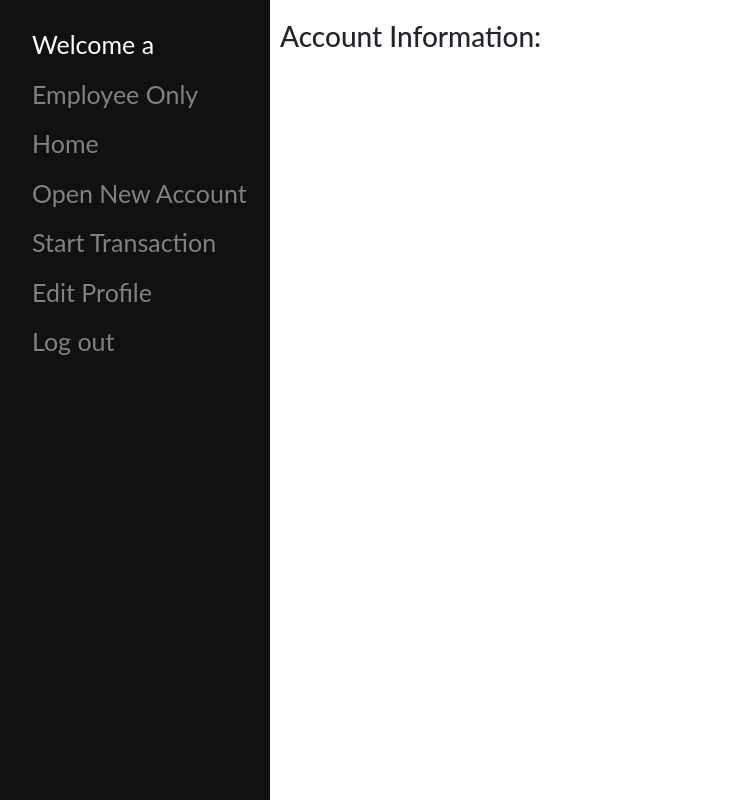
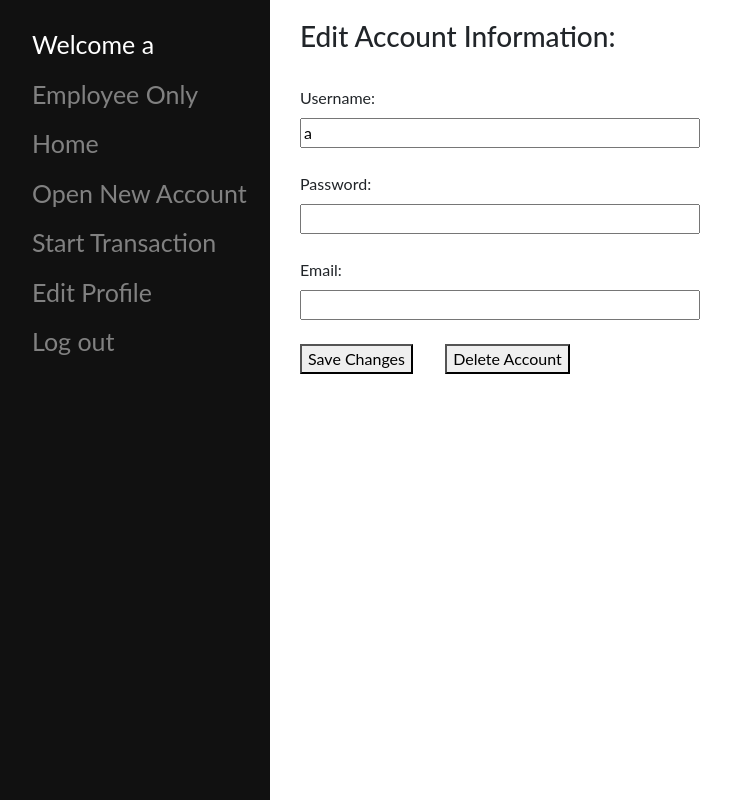
Before and after one commit to NMoua-Edu/BankDB, a PHP site: page /editprofile.php in a window 1280 px wide. Shown: the whole page, without its empty margins (0-731 px from the left). Run offline with PHP 8.4, Linux system fonts and the light colour scheme; a user stored in the database is signed in.

Commit message:
adds form to edit profile page

```diff
--- a/editprofile.php
+++ b/editprofile.php
@@ -5,6 +5,7 @@
 
 <!DOCTYPE html>
 <html>
+
 <head>
     <meta name="viewport" content="width=device-width, initial-scale=1">
 
@@ -39,14 +40,21 @@
 
         .main {
 
-            margin-left: 280px;
+            margin-left: 300px;
             padding-top: 20px;
             /* Same as the width of the sidenav */
         }
 
         .content {
-            /* margin-right: 500px; */
+            width: 400px;
+            clear: both;
         }
+
+        .content input {
+            width: 100%;
+            clear: both;
+        }
+
 
         @media screen and (max-height: 450px) {
             .sidenav {
@@ -88,9 +96,26 @@
     </div>
 
     <div class="main">
+        <h3>Edit Account Information: </h3>
+        <br />
         <div class="content">
-                <h3>Account Information: </h3>
+            <form>
+                <label>Username:</label>
+                <input type="text" value="<?php echo $_SESSION["username"]; ?>">
+                <br><br>
+                <label>Password:</label>
+                <input type="text">
+                <br><br>
+                <label>Email:</label>
+                <input type="text">
+            </form>
         </div>
+
+        <br />
+        <button>Save Changes</button>
+        &emsp;&emsp;
+        <button>Delete Account</button>
     </div>
 </body>
+
 </html>
```
Lines whose indentation alone changed are shown as unchanged.
